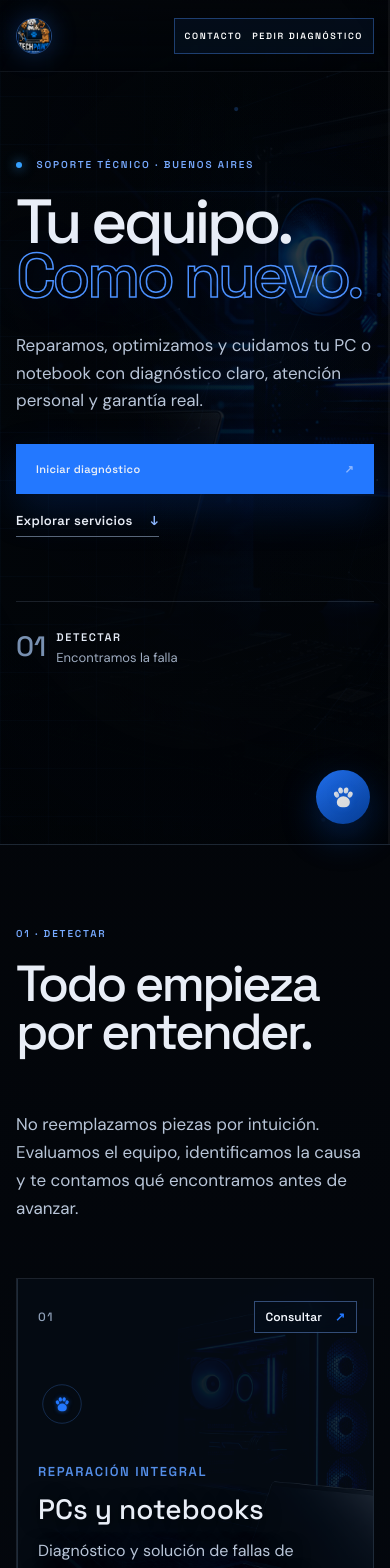
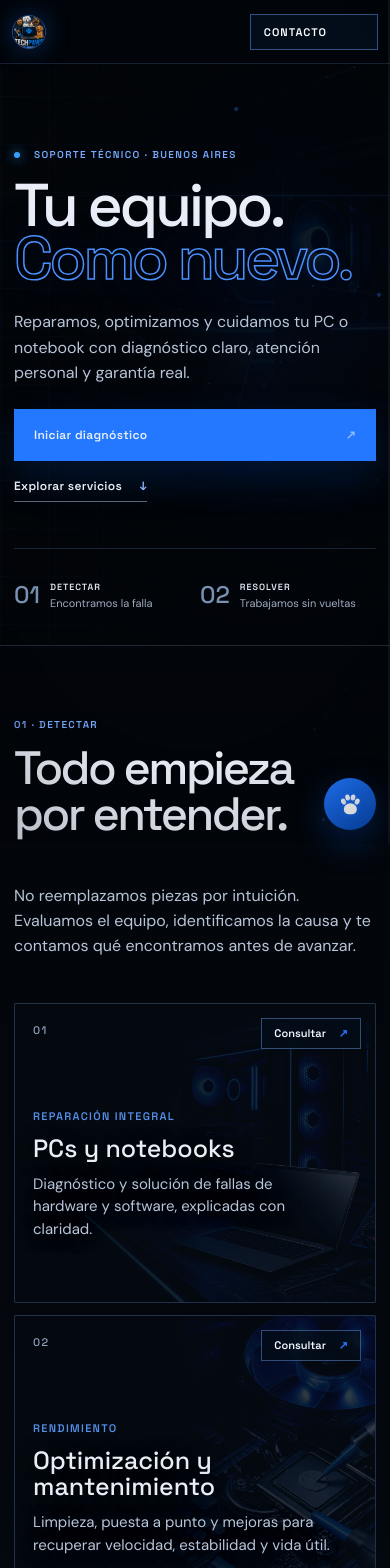
Before and after one commit to JulianBati92/TechPaws, a Next.js app: page / in a window 390 px wide. Shown: the top 1568 px of the page. Built offline with nearby package versions, Linux system fonts and the light colour scheme; no server answers.

Commit message:
Se rediseña la experiencia responsive en celular

```diff
--- a/app/cinematic-crisp.css
+++ b/app/cinematic-crisp.css
@@ -112,3 +112,49 @@
   .cin-services-grid article .cin-service-number{left:20px}
   .cin-services-grid article>a{right:16px}
 }
+
+/* Mobile final: composición compacta diseñada para una sola mano. */
+@media(max-width:600px){
+  .cin-nav{height:64px;padding:0 12px;background:rgba(2,6,11,.96);backdrop-filter:blur(14px);border-bottom-color:rgba(114,163,232,.18)}
+  .cin-brand{gap:8px}.cin-brand img{width:34px;height:34px}.cin-brand b{font-size:11px;letter-spacing:1.1px}.cin-brand small{display:none}
+  .cin-nav-cta{font-size:0!important;min-width:96px;justify-content:center;padding:10px 13px!important;border-color:rgba(92,151,239,.5)}
+  .cin-nav-cta::before{content:"Contacto"!important;font:600 11px 'Space Grotesk'!important;letter-spacing:1px;color:#fff}
+  .cin-nav-cta span{display:none}
+
+  .cin-hero{min-height:auto;padding:64px 14px 24px}
+  .cin-hero-visual{inset:64px -65% 0 -18%;opacity:.32}.cin-hero-visual:after{background:linear-gradient(90deg,#03060a 0%,rgba(3,6,10,.65) 68%,transparent),linear-gradient(0deg,#03060a 0%,transparent 36%)}
+  .cin-hero-copy{margin-top:74px}.cin-eyebrow{font-size:10px;letter-spacing:.14em}
+  .cin-hero h1{font-size:clamp(48px,15.5vw,66px);line-height:.88;margin:18px 0 24px;letter-spacing:-.055em}
+  .cin-hero-copy>p:last-of-type{font-size:16px;line-height:1.58}
+  .cin-actions{margin-top:24px;gap:17px}.cin-actions a:first-child{min-height:52px;align-items:center;font-size:12px}.cin-actions a:last-child{font-size:12px}
+  .cin-hero-bottom{margin-top:46px}.cin-chapter-links{grid-template-columns:1fr 1fr!important;gap:10px;border-top-color:rgba(111,155,218,.2)}
+  .cin-chapter-links a{display:flex!important;min-width:0;padding:10px 0!important}.cin-chapter-links a:nth-child(n+3){display:none!important}
+  .cin-chapter-links b{font-size:24px}.cin-chapter-links span{font-size:9px;letter-spacing:1px}.cin-chapter-links small{font-size:11px;margin-top:3px}
+
+  .cin-chapter{padding:62px 14px}.cin-section-intro{gap:14px;margin-bottom:28px}
+  .cin-section-intro h2,.cin-method h2,.cin-about h2,.cin-contact h2{font-size:clamp(38px,12vw,52px);line-height:.98;margin:15px 0}
+  .cin-section-intro>p{font-size:16px;line-height:1.58}
+
+  .cin-services-grid{gap:12px;border:0;background:transparent}
+  .cin-services-grid article{min-height:300px;padding:104px 18px 24px;border:1px solid rgba(117,157,211,.24);border-radius:2px;background:#07101b}
+  .cin-services-grid article::after{opacity:.42;background-size:cover;background-position:center right}
+  .cin-services-grid article:hover{transform:none}.cin-services-grid article:hover::after{transform:none;opacity:.42}
+  .cin-services-grid article .cin-service-number{top:19px;left:18px;font-size:11px}
+  .cin-services-grid article>a{top:14px;right:14px;padding:9px 12px;font-size:11px}
+  .cin-services-grid .cin-service-node{display:none}
+  .cin-services-grid article>p{font-size:11px;letter-spacing:1.3px;margin:0 0 10px}
+  .cin-services-grid h3{font-size:25px;line-height:1.05;margin:0 0 12px;max-width:92%}
+  .cin-services-grid small{font-size:15px;line-height:1.5;max-width:92%}
+
+  .cin-method,.cin-about,.cin-contact{gap:34px}.cin-method-media,.cin-about-media{aspect-ratio:1/1;min-height:0}
+  .cin-media-meta{left:8px;right:8px;bottom:5px;font-size:9px}.cin-benefit-list{margin-top:24px}.cin-benefit-list article{padding:17px 0}.cin-benefit-list h3{font-size:18px}.cin-benefit-list p{font-size:15px}
+  .cin-values span{font-size:10px}.cin-about-note{font-size:15px;padding-left:16px}.cin-about-label{padding:10px 12px}.cin-about-label span{font-size:9px}
+  .cin-contact-copy>p:not(.cin-eyebrow){font-size:16px}.cin-contact-data b{font-size:15px}.cin-contact .contact-form{padding:22px 16px}.contact-form button{min-height:52px}
+  .cin-footer{padding:30px 16px}.cin-footer .cin-brand{display:none}.cin-footer a{font-size:13px}
+  .cin-floating{width:52px;height:52px;right:14px;bottom:14px}
+}
+
+@media(max-width:340px){
+  .cin-nav-cta{min-width:86px}.cin-hero h1{font-size:45px}.cin-chapter-links{grid-template-columns:1fr!important}.cin-chapter-links a:nth-child(2){display:none!important}
+  .cin-services-grid article{min-height:315px}.cin-services-grid h3{font-size:23px}.cin-services-grid small{font-size:14px}
+}
```
